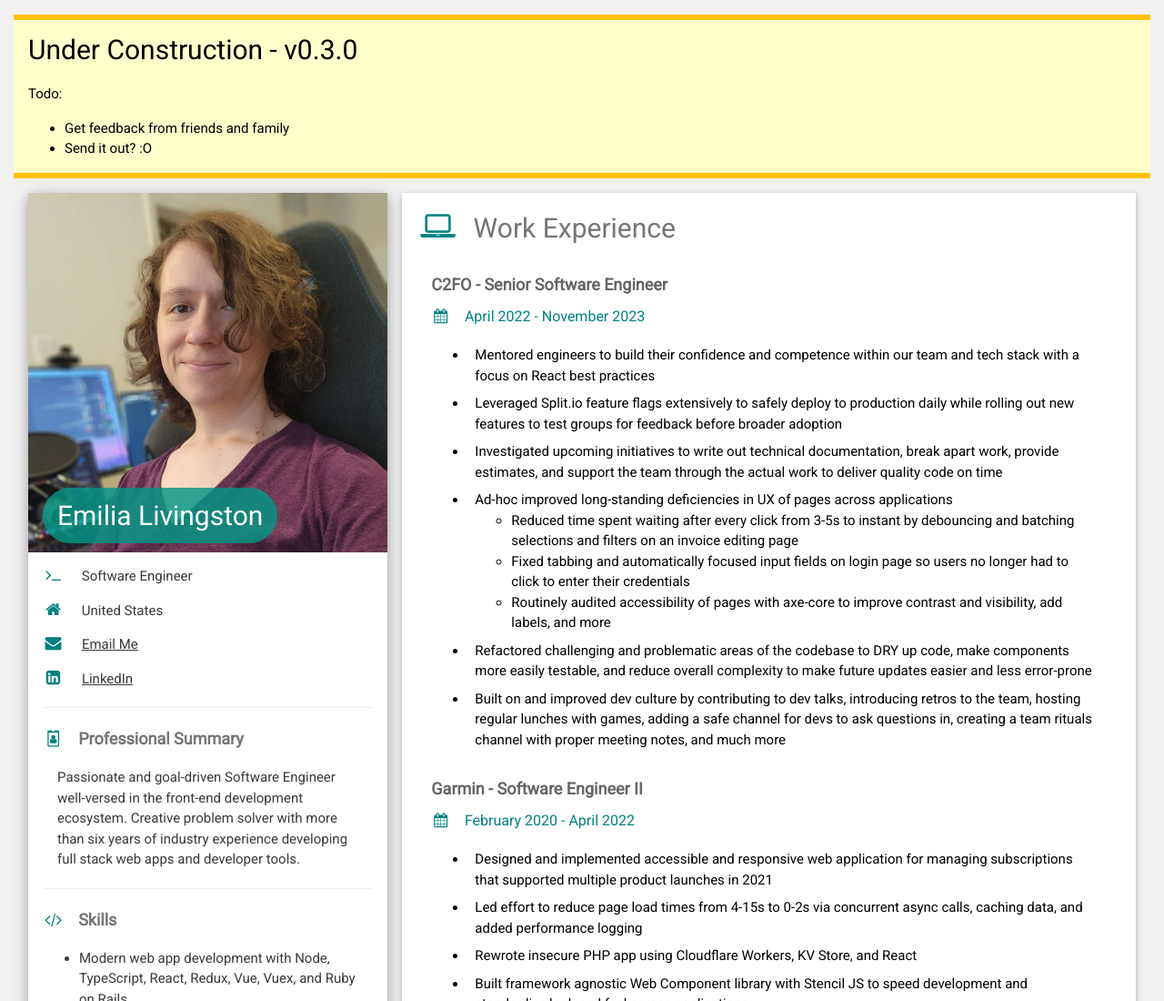
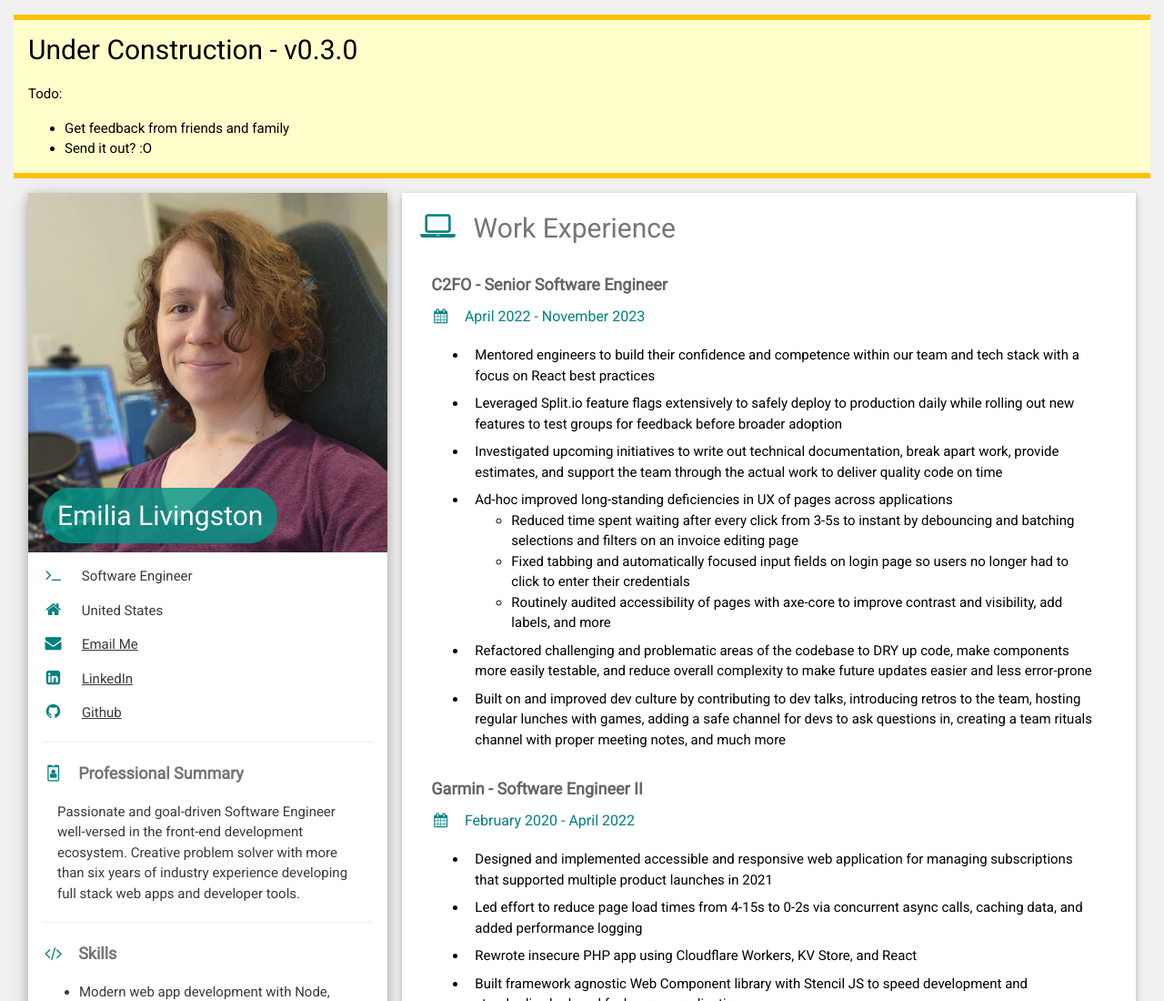
Before and after one commit to EmiLivingston/emilivingston.dev, a plain HTML site: page index.html in a window 1280 px wide. Shown: the top 1100 px of the page at 91% size. Drawn offline with nearby package versions, Linux system fonts and the light colour scheme.

Commit message:
Add GitHub link

```diff
--- a/index.html
+++ b/index.html
@@ -66,6 +66,12 @@
               <i class="fa fa-linkedin-square fa-fw w3-margin-right w3-large w3-text-teal"></i>
               <a target="_blank" href="https://www.linkedin.com/in/emilia-livingston/">
                 LinkedIn
+              </a>
+            </p>
+            <p>
+              <i class="fa fa-github fa-fw w3-margin-right w3-large w3-text-teal"></i>
+              <a target="_blank" href="https://github.com/EmiLivingston">
+                Github
               </a>
             </p>
             <hr />
```
